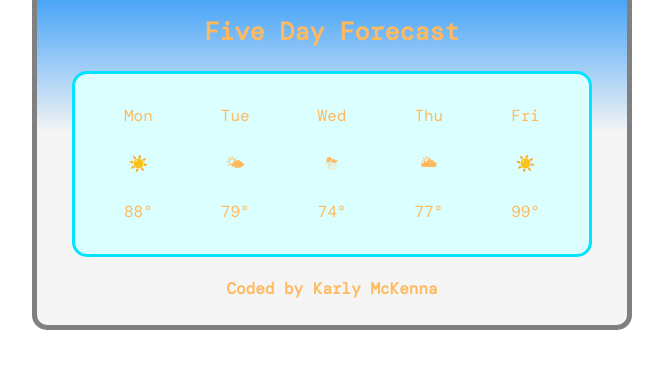
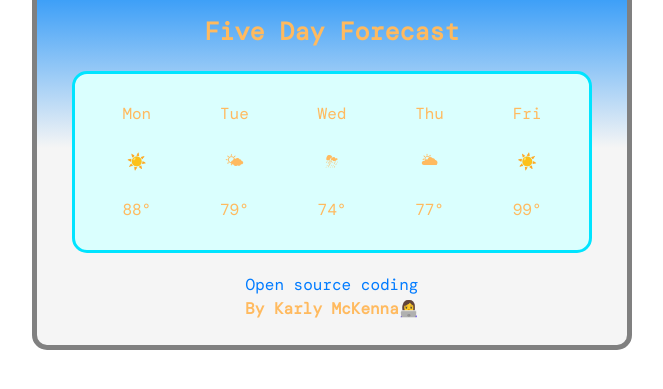
Before and after one commit to kmckenna8/weatherappKM, a plain HTML site: page index.html in a window 1280 px wide. Shown: the part 317-706 px from the top of the page, without its empty margins (308-971 px from the left). Drawn offline with nearby package versions, Linux system fonts and the light colour scheme; no server answers.

Commit message:
Added Git link

```diff
--- a/index.html
+++ b/index.html
@@ -72,7 +72,8 @@
             </div>
         </div>
 
-        <p> Coded by Karly McKenna</p>
+        <a href="https://github.com/kmckenna8/weatherappKM/commits/master">Open source coding</a>
+        <p>By Karly McKenna👩‍💻</p>
 </body>
 <script src="src/script.js"></script>
 
--- a/src/styles.css
+++ b/src/styles.css
@@ -62,7 +62,7 @@ h2 {
   background: #dafffe;
   border-radius: 15px;
   margin: 20px 20px;
-  padding: 30px;
+  padding: 28px;
   border-color: #00e4ff;
   border-style: solid;
 }
```
